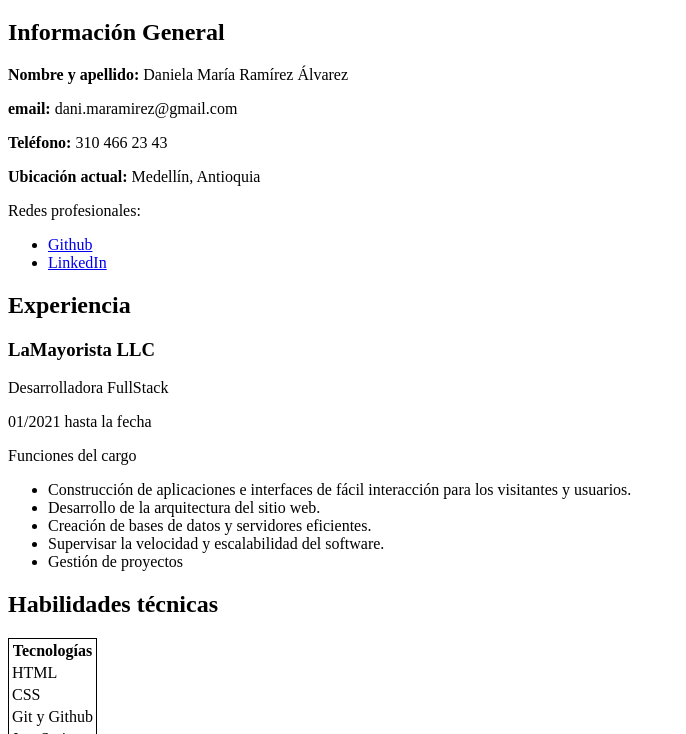
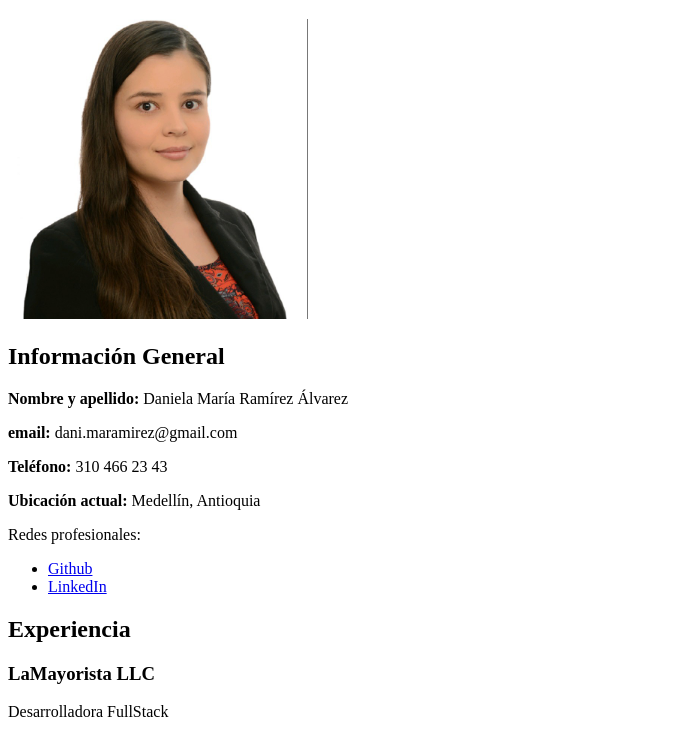
Before and after one commit to danielaramireza/html-intro, a plain HTML site: page index.html in a window 1280 px wide. Shown: the part 61-795 px from the top of the page, without its empty margins (0-686 px from the left). Drawn offline with Linux system fonts and the light colour scheme.

Commit message:
Se agrego foto de Daniela

```diff
--- a/index.html
+++ b/index.html
@@ -8,6 +8,7 @@
   </head>
   <body>
     <h1>Hoja de vida</h1>
+    <img src="Foto Daniela.jpeg" alt="Foto de Daniela" width="300px" />
     <h2>Información General</h2>
     <p><strong>Nombre y apellido:</strong> Daniela María Ramírez Álvarez</p>
     <p><strong>email:</strong> dani.maramirez@gmail.com</p>
```
Also changed, not shown: Foto Daniela.jpeg (added).
